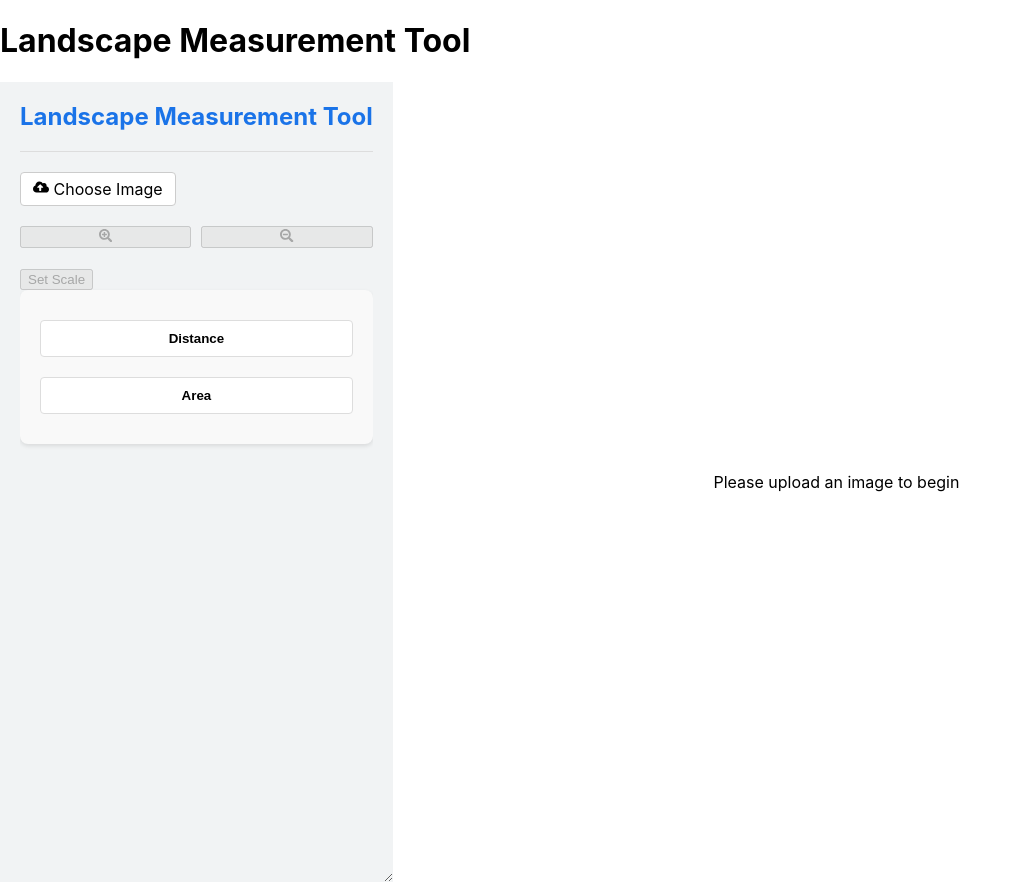
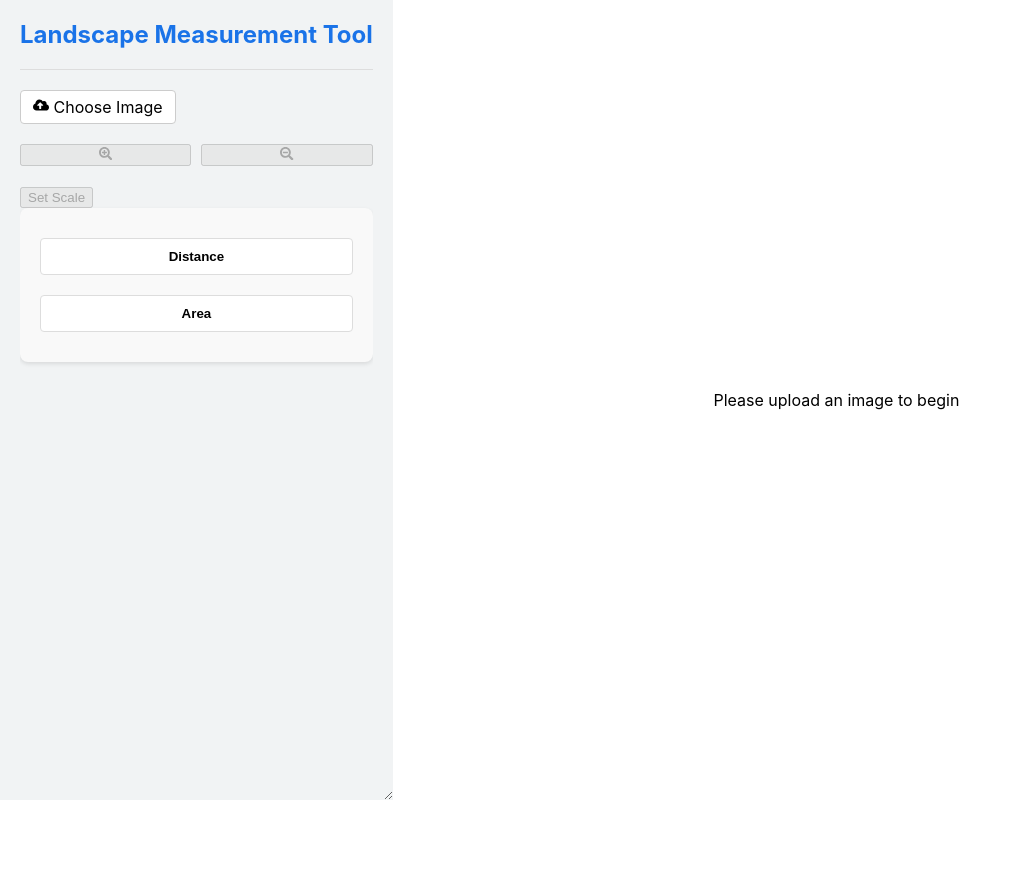
Before and after one commit to dennis-autosend/pdf-measure-app, a React (Create React App) app: page / in a window 1280 px wide. Shown: the whole page, without its empty margins (0-1022 px from the left). After the commit the page ends 800 px from the top, so only its background shows below. Built offline with nearby package versions, Linux system fonts and the light colour scheme.

Commit message:
no header

```diff
--- a/src/App.js
+++ b/src/App.js
@@ -5,7 +5,6 @@ import './styles/ImageViewer.css';
 function App() {
   return (
     <div className="App">
-      <h1>Landscape Measurement Tool</h1>
       <ImageViewer />
     </div>
   );
```
